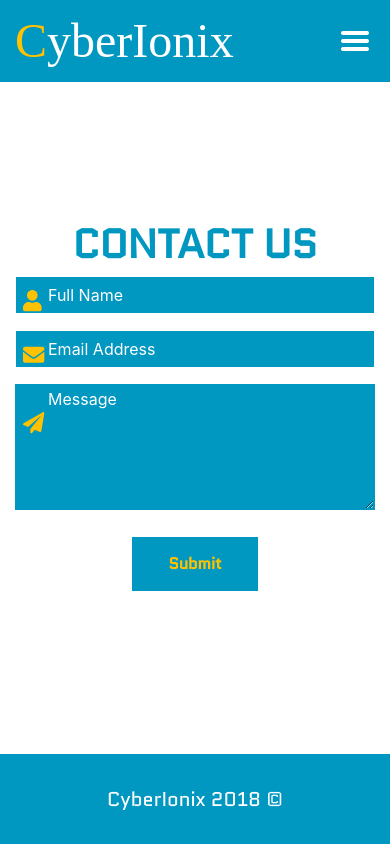
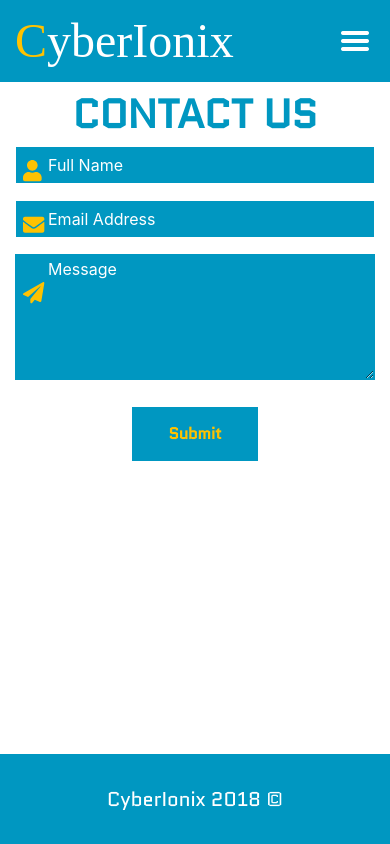
Before and after one commit to cyberioni/cyberionix-landing-front, an Angular app: page /contact in a window 390 px wide. Built offline with nearby package versions, Linux system fonts and the light colour scheme; a web font is replaced by a local one.

Commit message:
uptadet
form, text-style

```diff
--- a/src/app/contact/contact.component.html
+++ b/src/app/contact/contact.component.html
@@ -1,5 +1,5 @@
 <div class="container">
-    <form role="form " action="" method="">
+    <form id="form" role="form " action="" method="">
             <h1 class="form-title">Contact Us</h1>
 
       <div class="form-group">
--- a/src/app/contact/contact.component.scss
+++ b/src/app/contact/contact.component.scss
@@ -90,3 +90,12 @@
 ::-ms-input-placeholder { /* Microsoft Edge */
   color: white;
 }
+
+@media (max-width: 576px ) {
+  .container {
+    #form {
+      margin-top: 70px;
+    }
+  }
+
+}
--- a/src/app/solutions/solutions.component.scss
+++ b/src/app/solutions/solutions.component.scss
@@ -34,7 +34,7 @@
 .noetl-title {
     border-bottom: 4px solid #343a40;
     color:#db444d;
-    font-size: 2vw;
+    font-size: 3vw;
 }
 
 ul {
--- a/src/index.html
+++ b/src/index.html
@@ -3,7 +3,8 @@
 <head>
   <meta charset="utf-8">
 
-  <meta name="description" content="CyberIonix Solution">
+  <meta name="description" content="CyberIonix :
+  Microservices Software Development, Big Data Management, Cloud DevOps, Blockchains, Cryptocurrencies and Smart Contracts, Information Technology and Security Consulting">
   <meta name="keywords" content="Big Data,Cloud,Services,Web,Mobile,Applications,blockchain,solutions">
   <meta name="author" content="CyberIonix">
 
```
